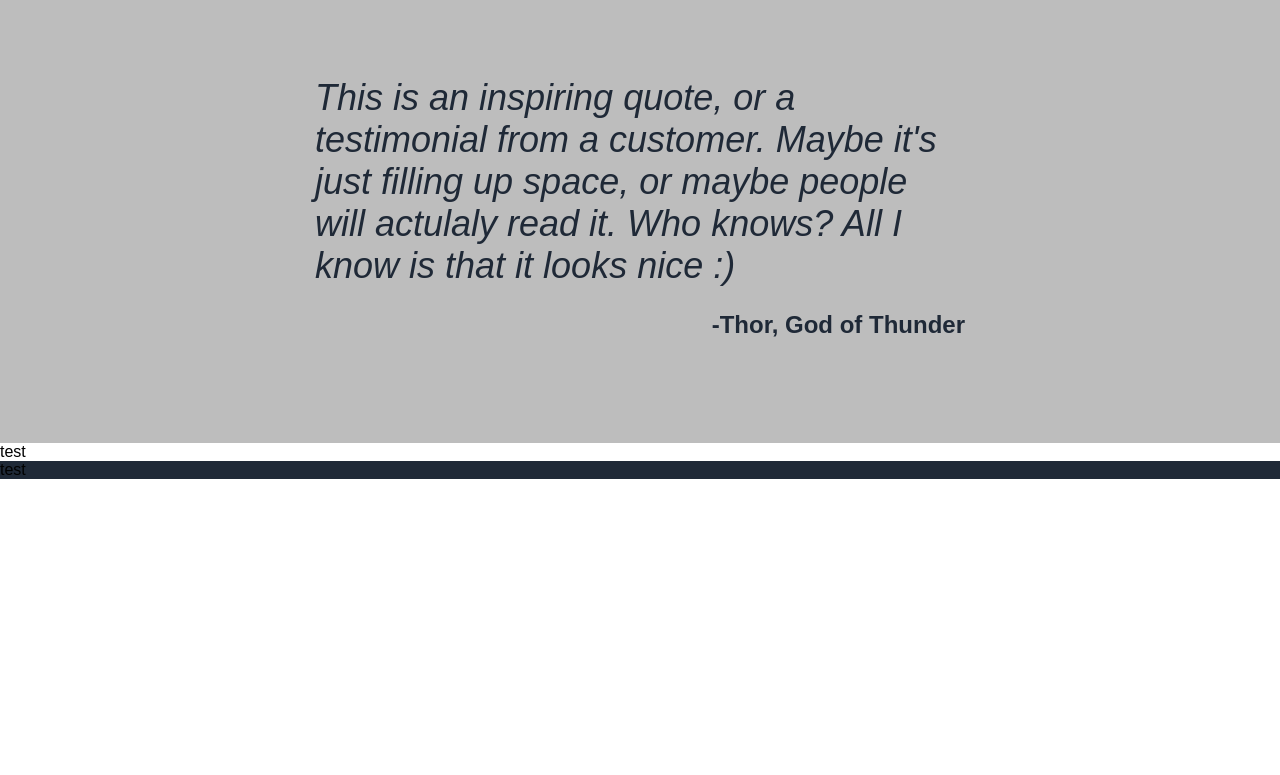
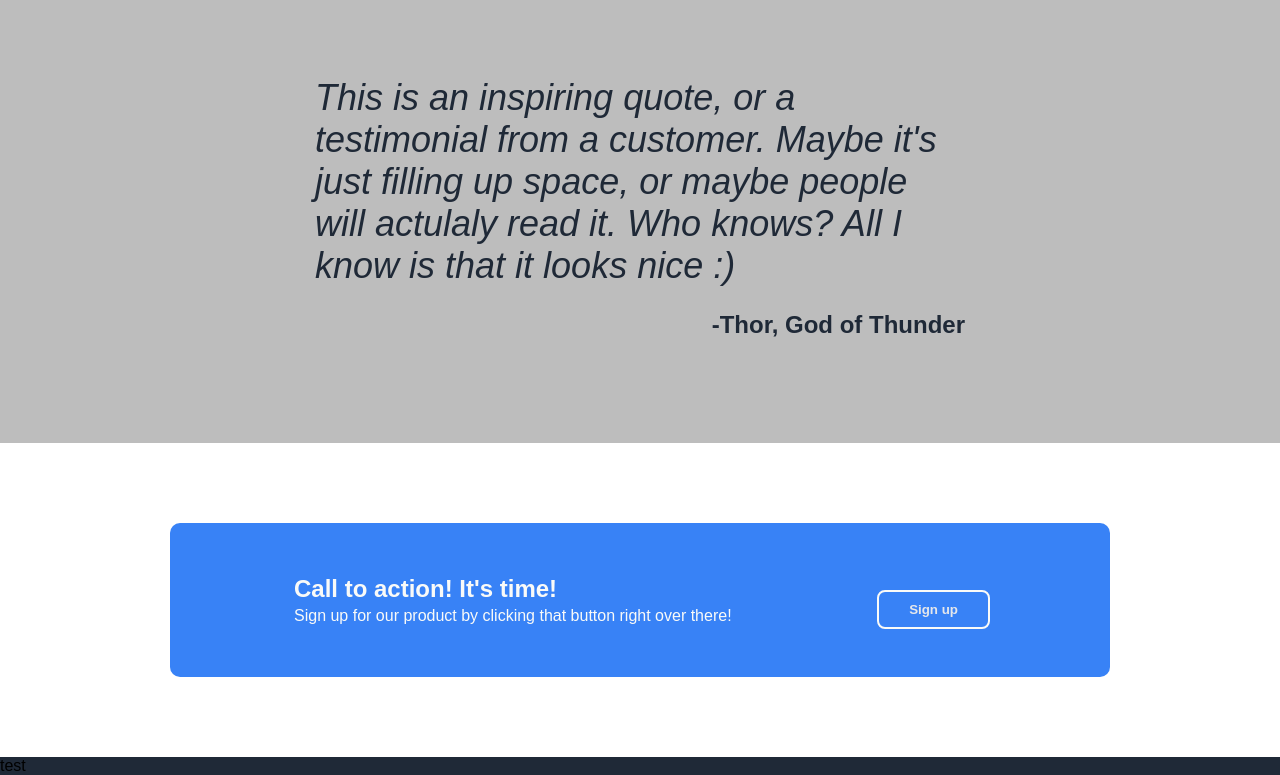
Before and after one commit to GonzaloLobos/landing-page, a plain HTML site: page index.html in a window 1280 px wide. Shown: the part 940-1715 px from the top of the page. Before the commit the page ends 1419 px from the top, so only its background shows below. Drawn offline with Linux system fonts and the light colour scheme.

Commit message:
Add Sign up card

```diff
--- a/index.html
+++ b/index.html
@@ -54,8 +54,14 @@
     </div>
   </div>
 
-  <div class="sign-up">
-    test
+  <div class="signup">
+    <div class="signup-card">
+        <div>
+          <h2>Call to action! It's time!</h2>
+          <p>Sign up for our product by clicking that button right over there!</p>
+        </div>
+        <button>Sign up</button>
+    </div>
   </div>
 
   <div class="footer">
--- a/styles.css
+++ b/styles.css
@@ -3,15 +3,6 @@ body {
   display: flex;
   flex-direction: column;
   margin: 0px;
-}
-
-button {
-  background-color: #3882F6;
-  padding: 10px 30px;
-  border: none;
-  font-weight: 900;
-  color: #E5E7EB;
-  border-radius: 8px;
 }
 
 /* HERO SECTION */
@@ -135,8 +126,50 @@ button {
 
 /* SIGN UP SECTION */
 
+.signup {
+  display: flex;
+  justify-content: center;
+  padding: 80px 0px;
+}
+
+.signup-card {
+  background-color: #3882F6;
+  color: #F9FAF8;
+  padding: 48px 120px;
+  border-radius: 10px;
+  display: flex;
+  min-width: 700px;
+  justify-content: space-between;
+}
+
+.signup-card h2,
+.signup-card p {
+  margin: 4px;
+}
+
+.signup-card button {
+  border: 2px solid #F9FAF8;
+  flex: none;
+  align-self: flex-end;
+}
+
 /* FOOTER SECTION */
 
 .footer {
   background-color: #1f2937;
 }
+
+/* SIGN UP BUTTON */
+
+button {
+  background-color: #3882F6;
+  padding: 10px 30px;
+  border: none;
+  font-weight: 900;
+  color: #E5E7EB;
+  border-radius: 8px;
+}
+
+button:hover {
+  cursor: pointer;
+}
```
